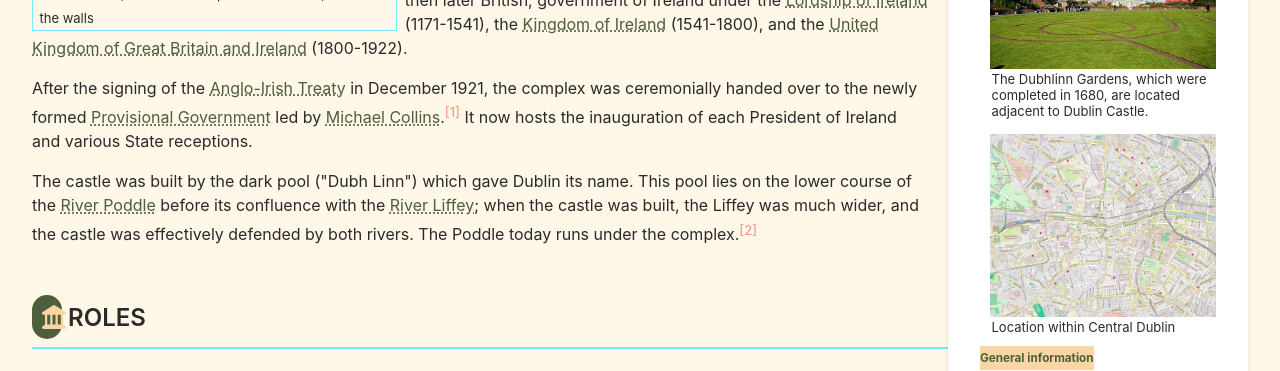
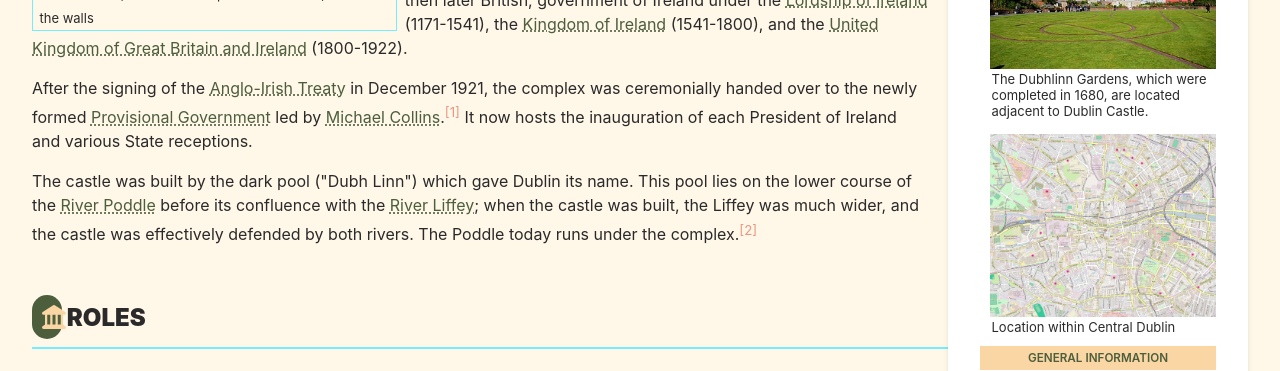
Before and after one commit to fmbiete/uoc_m4.258-pec1, a website built with Parcel: page src/index.html in a window 1280 px wide. Shown: the part 419-790 px from the top of the page. Built offline with nearby package versions, Linux system fonts and the light colour scheme.

Commit message:
Headings

```diff
--- a/src/assets/styles/layouts/home/_headings.scss
+++ b/src/assets/styles/layouts/home/_headings.scss
@@ -1,12 +1,10 @@
 h1, h2 {
     text-align: center;
     text-transform: uppercase;
-}
-
-h1 {
     font-weight: 900;
 }
 
-h2 {
+h3, h4 {
+    text-transform: uppercase;
     font-weight: 600;
 }
--- a/src/assets/styles/layouts/home/components/_summary.scss
+++ b/src/assets/styles/layouts/home/components/_summary.scss
@@ -11,13 +11,9 @@
   line-height: normal;
 }
 
-.summary-container h1,
-.summary-container h2,
-.summary-container h3 {
+.summary-container>section>h3 {
+  width: 100%;
   text-align: center;
-}
-
-.summary-container>section>h3 {
   background-color: $color-bg4;
   color: $color-bg1;
   padding: 5px 0;
```
